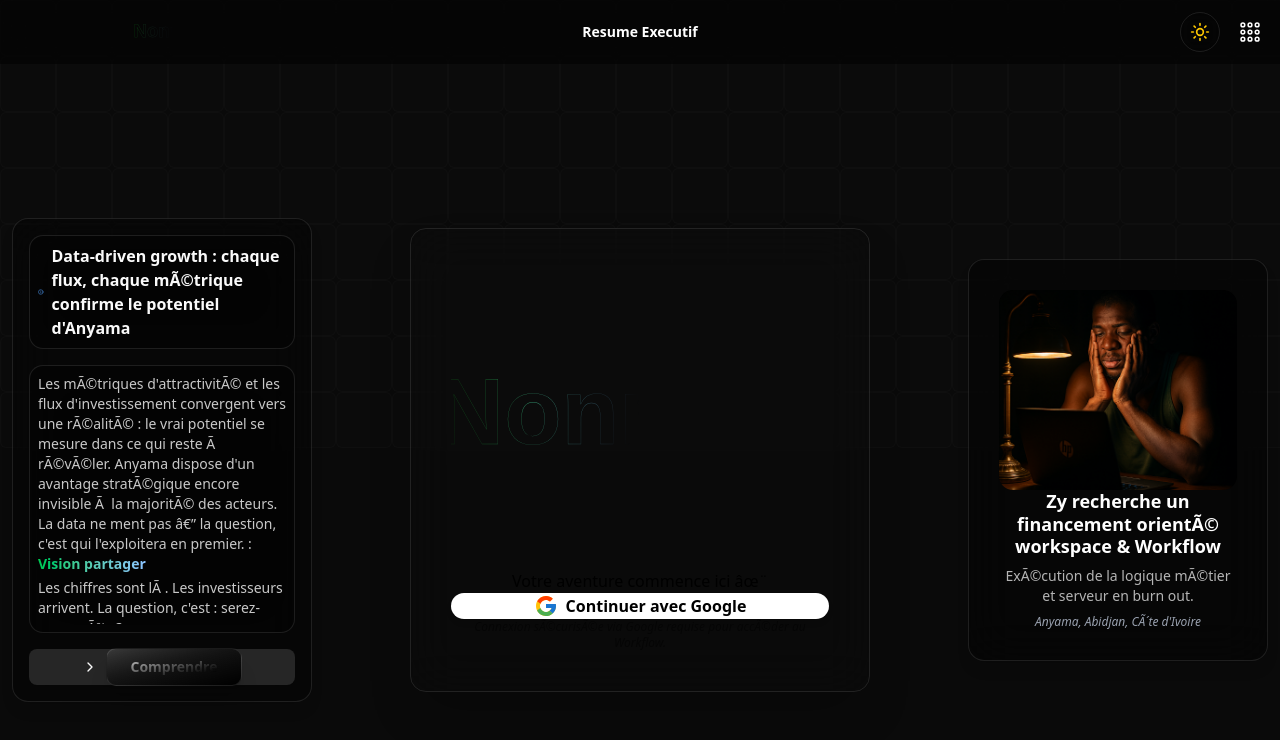
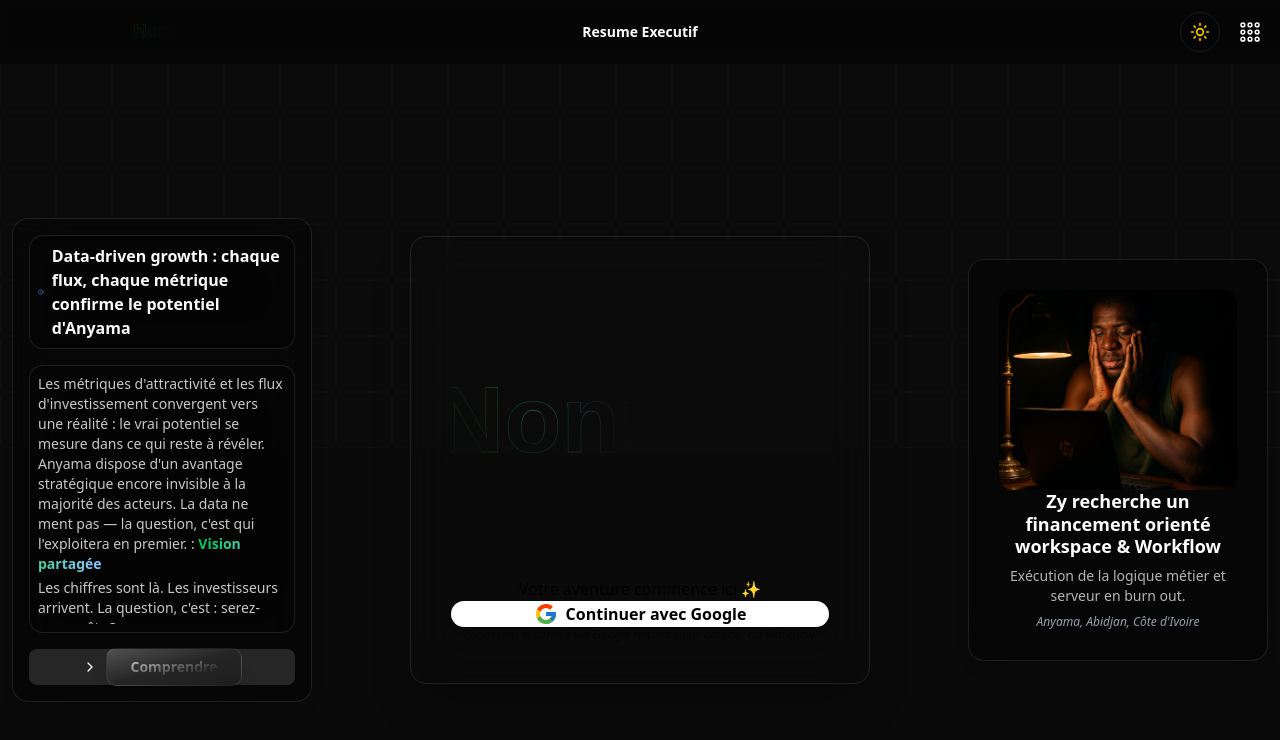
Before and after one commit to nonnzy7even7iete/nonnzytransformiumfullstackbundel, a Next.js app: page / in a window 1280 px wide. Shown: the top 740 px of the page. Built offline with nearby package versions, Linux system fonts and the light colour scheme; no server answers.

Commit message:
Zy Bulding workflow

```diff
--- a/src/app/page.tsx
+++ b/src/app/page.tsx
@@ -55,26 +55,23 @@ w-full md:w-[460px] max-w-[90vw] min-w-[300px]"
               }}
             />
 
-            {/* Texte forcé en NOIR pour le bloc de connexion */}
             <p className="text-black text-base mb-8">
-              Votre aventure commence ici âœ¨
+              Votre aventure commence ici ✨
             </p>
 
             <button
               onClick={() => signIn("google", { callbackUrl: "/dashboard" })}
               className="w-full py-3 flex items-center justify-center gap-2
-bg-white text-black font-semibold rounded-xl shadow-md
-hover:shadow-xl hover:scale-105 active:scale-95
-transition-all duration-300 mb-6"
+              bg-black dark:bg-white text-white dark:text-black font-semibold rounded-xl shadow-md
+              hover:shadow-xl hover:scale-105 active:scale-95
+              transition-all duration-300 mb-6"
             >
               <FcGoogle className="text-2xl" />
               Continuer avec Google
             </button>
 
-            {/* Texte forcé en NOIR pour le bloc de connexion */}
             <p className="text-black/50 text-xs italic">
-              Connexion sÃ©curisÃ©e via Google requise pour accÃ©der au
-              Workflow.
+              Connexion sécurisée via Google requise pour accéder au Workflow.
             </p>
           </div>
         </div>
@@ -90,7 +87,7 @@ flex justify-center md:justify-start w-full md:w-auto min-w-[300px]"
               <div className="flex items-center justify-center gap-2 text-foreground">
                 <Info className="w-4 h-4 text-blue-400" />
                 <span className="font-semibold">
-                  Data-driven growth : chaque flux, chaque mÃ©trique confirme le
+                  Data-driven growth : chaque flux, chaque métrique confirme le
                   potentiel d'Anyama
                 </span>
               </div>
@@ -98,33 +95,31 @@ flex justify-center md:justify-start w-full md:w-auto min-w-[300px]"
             content={
               <div className="flex flex-col gap-1 text-foreground/80 text-sm overflow-auto max-h-[200px] md:max-h-[250px]">
                 <p>
-                  Les mÃ©triques d'attractivitÃ© et les flux d'investissement
-                  convergent vers une rÃ©alitÃ© : le vrai potentiel se mesure
-                  dans ce qui reste Ã  rÃ©vÃ©ler. Anyama dispose d'un avantage
-                  stratÃ©gique encore invisible Ã  la majoritÃ© des acteurs. La
-                  data ne ment pas â€” la question, c'est qui l'exploitera en
+                  Les métriques d'attractivité et les flux d'investissement
+                  convergent vers une réalité : le vrai potentiel se mesure dans
+                  ce qui reste à révéler. Anyama dispose d'un avantage
+                  stratégique encore invisible à la majorité des acteurs. La
+                  data ne ment pas — la question, c'est qui l'exploitera en
                   premier. :{" "}
                   <span className="bg-gradient-to-r from-green-500 to-blue-300 bg-clip-text text-transparent font-semibold">
-                    Vision partager
+                    Vision partagée
                   </span>
                 </p>
                 <p>
-                  Les chiffres sont lÃ . Les investisseurs arrivent. La
-                  question, c'est : serez-vous prÃªts ?
+                  Les chiffres sont là. Les investisseurs arrivent. La question,
+                  c'est : serez-vous prêts ?
                 </p>
                 <p>
-                  Votre commune entre dans une zone d'attractivitÃ©
-                  stratÃ©gique:
+                  Votre commune entre dans une zone d'attractivité stratégique :
                   <span className="bg-gradient-to-r from-green-500 to-blue-300 bg-clip-text text-transparent font-semibold">
-                    Sans insights, chaque dÃ©cision est un pari perdu d'avance.
+                    Sans insights, chaque décision est un pari perdu d'avance.
                   </span>
                 </p>
               </div>
             }
             buttonContent={
-              /* Style manuel pour le bouton Comprendre : Gradient Verre vers Noir Pur */
-              <div className="px-6 py-2 rounded-lg bg-gradient-to-br from-white/10 to-[#000000] border border-white/10 shadow-xl transition-transform hover:scale-105 flex items-center justify-center">
-                <span className="text-sm font-bold bg-gradient-to-br from-white/80 to-[#000000] bg-clip-text text-transparent">
+              <div className="px-6 py-2 rounded-lg bg-gradient-to-br from-white/20 via-transparent to-black/20 border border-white/10 shadow-xl transition-transform hover:scale-105 flex items-center justify-center">
+                <span className="text-sm font-bold bg-gradient-to-br from-white/80 to-black/40 bg-clip-text text-transparent">
                   Comprendre
                 </span>
               </div>
@@ -132,34 +127,33 @@ flex justify-center md:justify-start w-full md:w-auto min-w-[300px]"
             modalContent={
               <div className="flex flex-col gap-2 text-foreground/90 text-sm overflow-auto max-h-[400px] md:max-h-[450px]">
                 <p>
-                  Potentiel latent dÃ©tectÃ© : chaque flux, chaque indicateur
-                  montre que votre territoire est sous-Ã©valuÃ©.
+                  Potentiel latent détecté : chaque flux, chaque indicateur
+                  montre que votre territoire est sous-évalué.
                 </p>
                 <p>
-                  La donnÃ©e est le premier moteur de croissance du XXIáµ‰
-                  siÃ¨cle Les Ã©conomies modernes sont tirÃ©es par : la
-                  prÃ©cision des dÃ©cisions, la rapiditÃ© d'exÃ©cution, la
-                  capacitÃ© Ã  anticiper les crises plutÃ´t que les subir. Or,
-                  tout cela dÃ©pend de la donnÃ©e. Un Ã‰tat qui n'investit pas
-                  dans la data : avance Ã  vue, perd du temps, gaspille des
-                  ressources, devient dÃ©pendant d'acteurs privÃ©s mieux
-                  structurÃ©s. Un Ã‰tat qui investit dans la data : gagne en
-                  souverainetÃ©, augmente sa productivitÃ© globale, attire
-                  davantage d'investissements, devient un moteur d'innovation.
+                  La donnée est le premier moteur de croissance du XXIᵉ siècle.
+                  Les économies modernes sont tirées par : la précision des
+                  décisions, la rapidité d'exécution, la capacité à anticiper
+                  les crises plutôt que les subir. Or, tout cela dépend de la
+                  donnée. Un État qui n'investit pas dans la donnée : avance à
+                  vue, perd du temps, gaspille des ressources, devient dépendant
+                  d'acteurs privés mieux structurés. Un État qui investit dans
+                  la donnée : gagne en souveraineté, augmente sa productivité
+                  globale, attire davantage d'investissements, devient un moteur
+                  d'innovation.
                 </p>
                 <p>
-                  La donnÃ©e rÃ©duit les coÃ»ts structurels de l'Ã‰tat (et ce de
-                  faÃ§on massive) Les administrations gÃ¨rent des millions de
-                  microdÃ©cisions quotidiennes. Sans data : DÃ©cisions
-                  approximatives â†’ dÃ©penses imprÃ©cises â†’ surcoÃ»ts â†’
-                  inefficacitÃ©s â†’ retards â†’ litiges. Avec la data :
-                  DÃ©cisions optimisÃ©es â†’ rÃ©duction des gaspillages â†’
-                  maÃ®trise des dÃ©penses publiques â†’ accÃ©lÃ©ration des
-                  services. On parle de milliards potentiels Ã©conomisÃ©s sur :
-                  la logistique l'Ã©nergie les achats publics les fraudes et
-                  erreurs les allocations la maintenance des infrastructures
-                  Investir dans la data, ce n'est pas une dÃ©pense : c'est un
-                  amortisseur de dÃ©penses futures.
+                  La donnée réduit les coûts structurels de l'État (et ce de
+                  façon massive). Les administrations gèrent des millions de
+                  micro-décisions quotidiennes. Sans data : Décisions
+                  approximatives → dépenses imprécises → surcoûts →
+                  inefficacités → retards → litiges. Avec la data : Décisions
+                  optimisées → réduction des gaspillages → maîtrise des dépenses
+                  publiques → accélération des services. On parle de milliards
+                  potentiels économisés sur : la logistique, l'énergie, les achats
+                  publics, les fraudes et erreurs, les allocations, la maintenance
+                  des infrastructures. Investir dans la donnée n'est pas une
+                  dépense : c'est un amortisseur de dépenses futures.
                 </p>
               </div>
             }
@@ -172,9 +166,9 @@ flex justify-center md:justify-end w-full md:w-auto min-w-[300px]"
         >
           <SideCard
             imageSrc="/zyy.png"
-            title="Zy recherche un financement orientÃ© workspace & Workflow"
-            description="ExÃ©cution de la logique mÃ©tier et serveur en burn out."
-            location="Anyama, Abidjan, CÃ´te d'Ivoire"
+            title="Zy recherche un financement orienté workspace & Workflow"
+            description="Exécution de la logique métier et serveur en burn out."
+            location="Anyama, Abidjan, Côte d'Ivoire"
           />
         </aside>
       </main>
```
